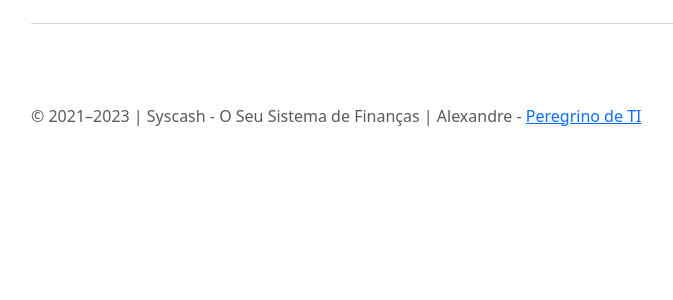
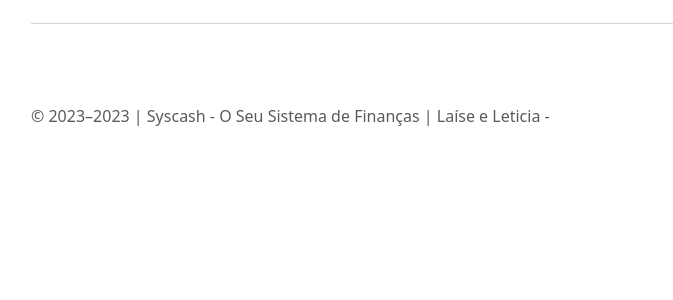
Before and after one commit to LeleMaria1/Syscash-master, a PHP site: page /cadastro_inicial.php in a window 1280 px wide. Shown: the part 478-778 px from the top of the page, without its empty margins (51-724 px from the left). Run offline with PHP 8.4, Linux system fonts and the light colour scheme.

Commit message:
Infos commit

```diff
--- a/cadastro_inicial.php
+++ b/cadastro_inicial.php
@@ -157,11 +157,10 @@ if (filter_input(INPUT_SERVER, "REQUEST_METHOD") === "POST") {
     <footer class="container">
         <hr class="featurette-divider">
         <p>
-            &copy; 2021–<script>
+            &copy; 2023–<script>
                 document.write(new Date().getFullYear())
             </script>
-            | Syscash - O Seu Sistema de Finanças | Alexandre -
-            <a href="https://www.youtube.com/channel/UCUeidwLoy7YK4kEeuq2sPgw" target="_blank">Peregrino de TI</a>
+            | Syscash - O Seu Sistema de Finanças | Laíse e Leticia -
         </p>
     </footer>
 
--- a/index.php
+++ b/index.php
@@ -151,8 +151,7 @@
             &copy; 2021–<script>
                 document.write(new Date().getFullYear())
             </script>
-            | Syscash - O Seu Sistema de Finanças | Alexandre -
-            <a href="https://www.youtube.com/channel/UCUeidwLoy7YK4kEeuq2sPgw" target="_blank">Peregrino de TI</a>
+            | Syscash - O Seu Sistema de Finanças | Laíse e Leticia -
         </p>
         <div class="text-center">
             <p>
--- a/login.php
+++ b/login.php
@@ -108,8 +108,7 @@ if (filter_input(INPUT_SERVER, "REQUEST_METHOD") === "POST") {
             &copy; 2021–<script>
                 document.write(new Date().getFullYear())
             </script>
-            | Syscash - O Seu Sistema de Finanças | Alexandre -
-            <a href="https://www.youtube.com/channel/UCUeidwLoy7YK4kEeuq2sPgw" target="_blank">Peregrino de TI</a>
+            | Syscash - O Seu Sistema de Finanças | Laíse e Leticia -
         </p>
     </footer>
 
--- a/menu.php
+++ b/menu.php
@@ -138,7 +138,7 @@ require_once("valida_acesso.php");
         </div>
         <div class="modal-body">
           <p>Syscash - Sistema financeiro para fins educacionais do estudo da linguagem PHP</p>
-          <p>Desenvolvido por Alexandre - Desde 2021–<script>
+          <p>Desenvolvido por Laíse e Leticia - Desde 2023–<script>
               document.write(new Date().getFullYear())
             </script>
           </p>
```
